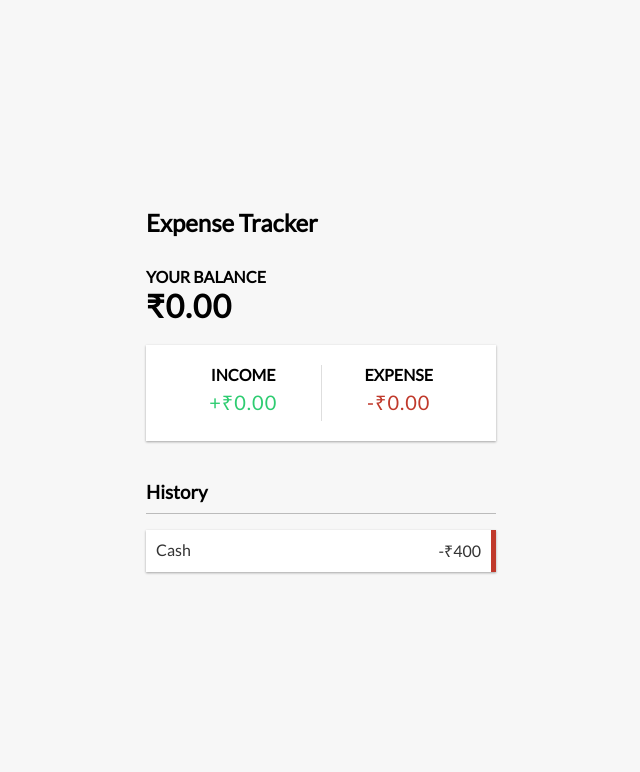
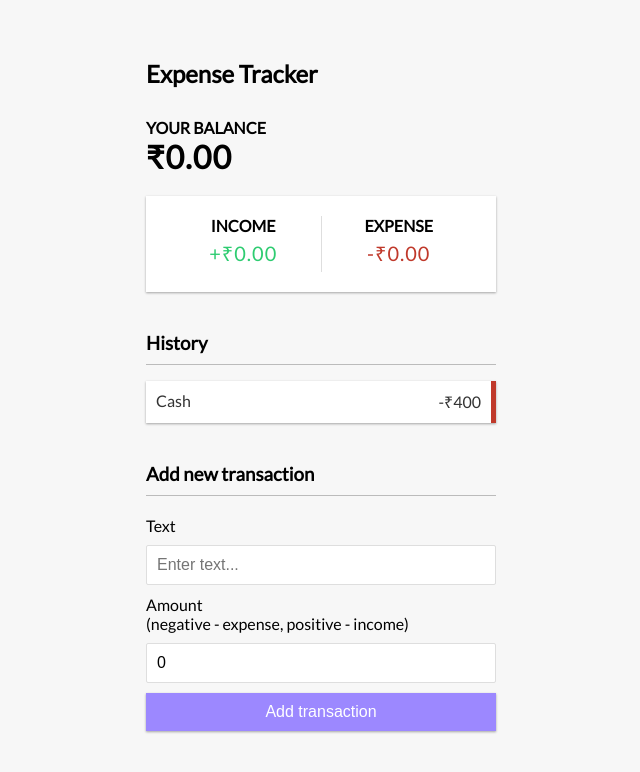
Before and after one commit to kunversid/mern-expense-tracker, a React (Create React App) app: page / in a window 1280 px wide. Shown: the top 772 px of the page, without its empty margins (319-959 px from the left). Built offline with nearby package versions, Linux system fonts and the light colour scheme.

Commit message:
Add Transaction Component

```diff
--- a/src/App.js
+++ b/src/App.js
@@ -1,4 +1,5 @@
 import "./App.css";
+import { AddTransaction } from "./components/AddTransaction";
 import { Balance } from "./components/Balance";
 import { Header } from "./components/Header";
 import { IncomeExpenses } from "./components/IncomeExpenses";
@@ -12,6 +13,7 @@ function App() {
         <Balance />
         <IncomeExpenses />
         <TransactionList />
+        <AddTransaction />
       </div>
     </div>
   );
--- /dev/null
+++ b/src/components/AddTransaction.js
@@ -0,0 +1,35 @@
+import React, { useState } from "react";
+
+export const AddTransaction = () => {
+  const [text, setText] = useState("");
+  const [amount, setAmount] = useState(0);
+  return (
+    <>
+      <h3>Add new transaction</h3>
+      <form>
+        <div className="form-control">
+          <label htmlFor="text">Text</label>
+          <input
+            type="text"
+            value={text}
+            onChange={(e) => setText(e.target.value)}
+            placeholder="Enter text..."
+          />
+        </div>
+        <div className="form-control">
+          <label htmlFor="amount">
+            Amount <br />
+            (negative - expense, positive - income)
+          </label>
+          <input
+            type="number"
+            value={amount}
+            onChange={(e) => setAmount(e.target.value)}
+            placeholder="Enter amount..."
+          />
+        </div>
+        <button className="btn">Add transaction</button>
+      </form>
+    </>
+  );
+};
```
